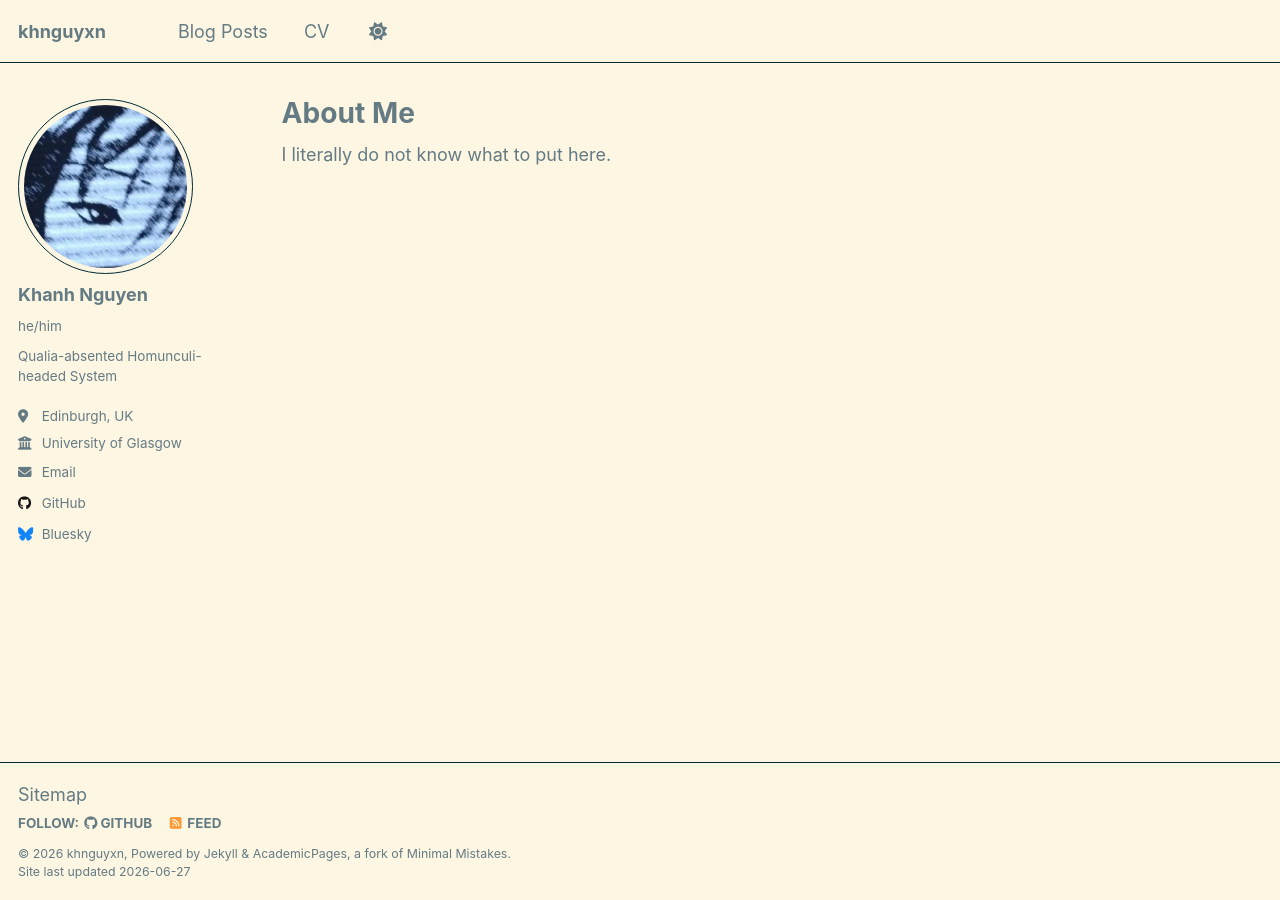
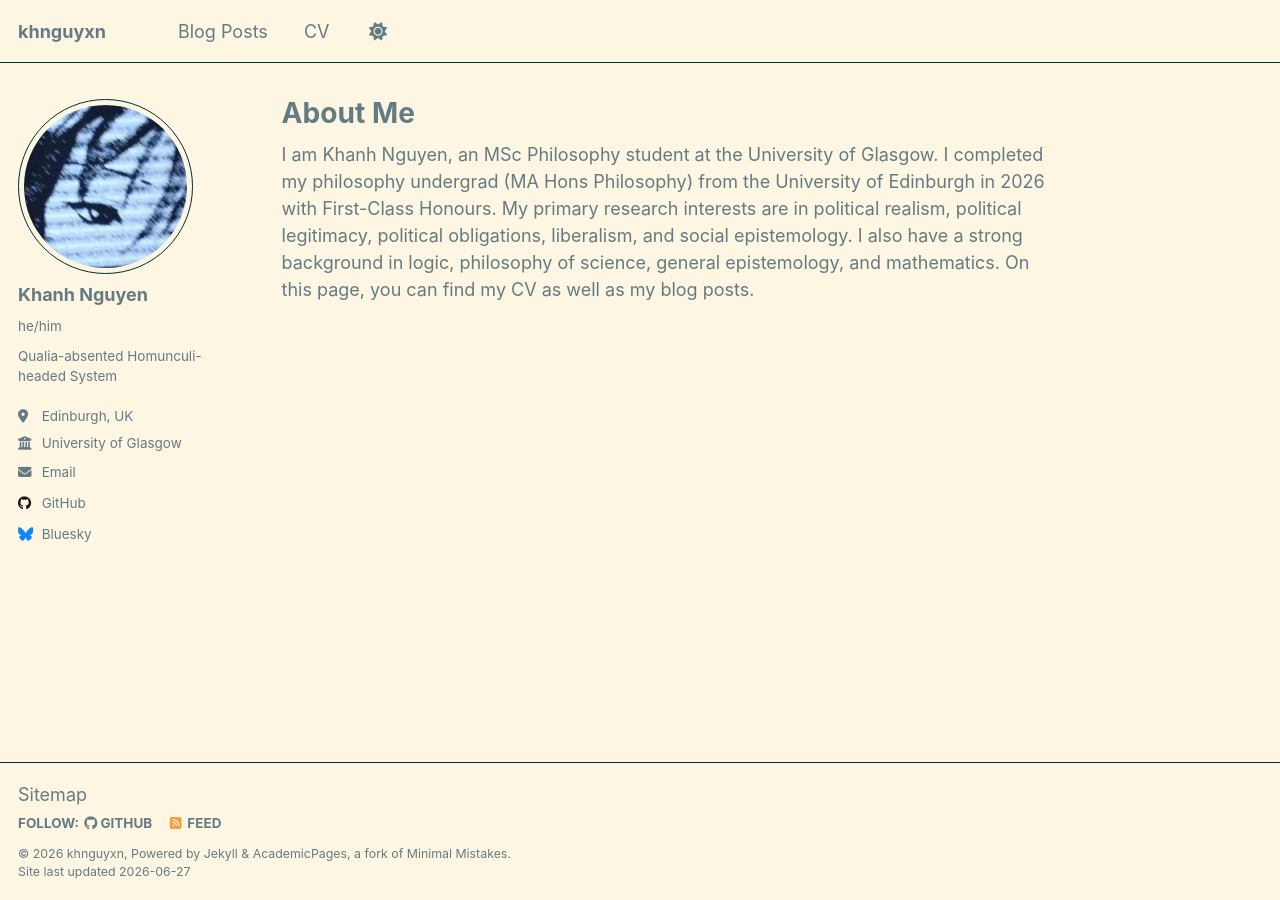
Before and after one commit to hardyowo/hardyowo.github.io, a Jekyll site: the page built from _pages/about.md, in a window 1280 px wide. Built offline with Jekyll 4.4.1, drawn with Linux system fonts in a browser that asks for light colours; a script that is not in the unit is left out.

Commit message:
Update about.md

```diff
--- a/_pages/about.md
+++ b/_pages/about.md
@@ -6,4 +6,4 @@ redirect_from:
   - /about/
   - /about.html
 ---
-I literally do not know what to put here.
+I am Khanh Nguyen, an MSc Philosophy student at the University of Glasgow. I completed my philosophy undergrad (MA Hons Philosophy) from the University of Edinburgh in 2026 with First-Class Honours. My primary research interests are in political realism, political legitimacy, political obligations, liberalism, and social epistemology. I also have a strong background in logic, philosophy of science, general epistemology, and mathematics. On this page, you can find my CV as well as my blog posts.
```
